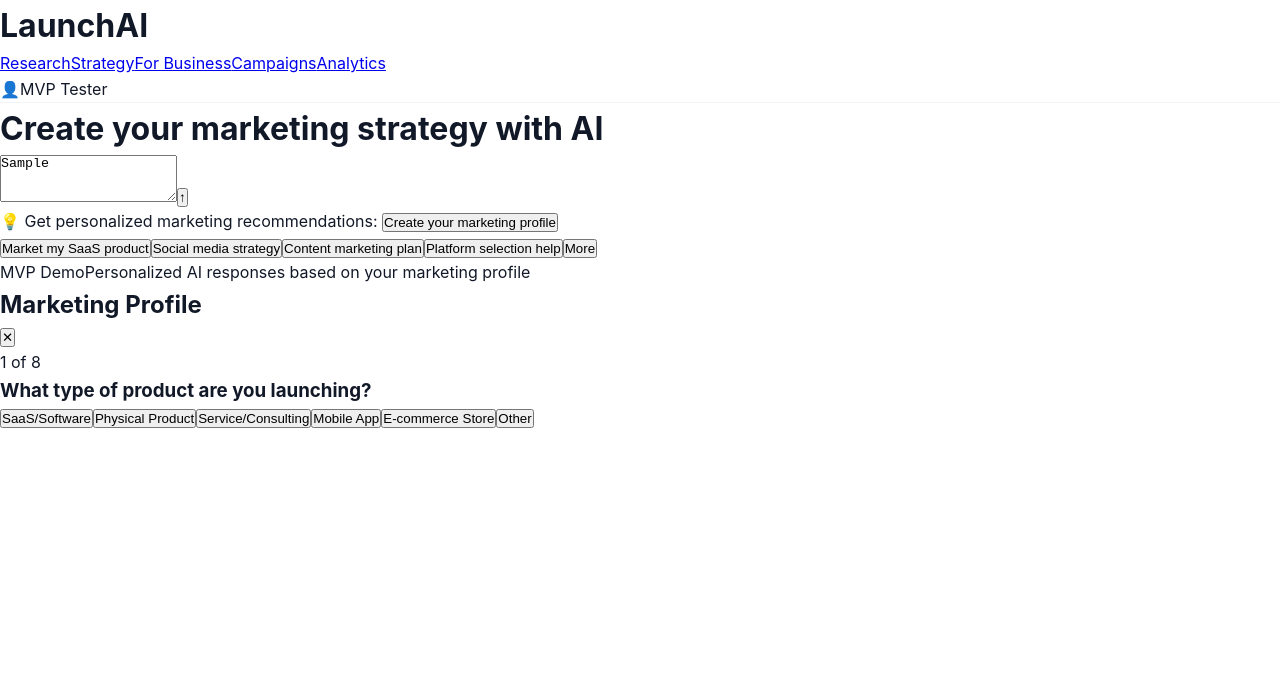
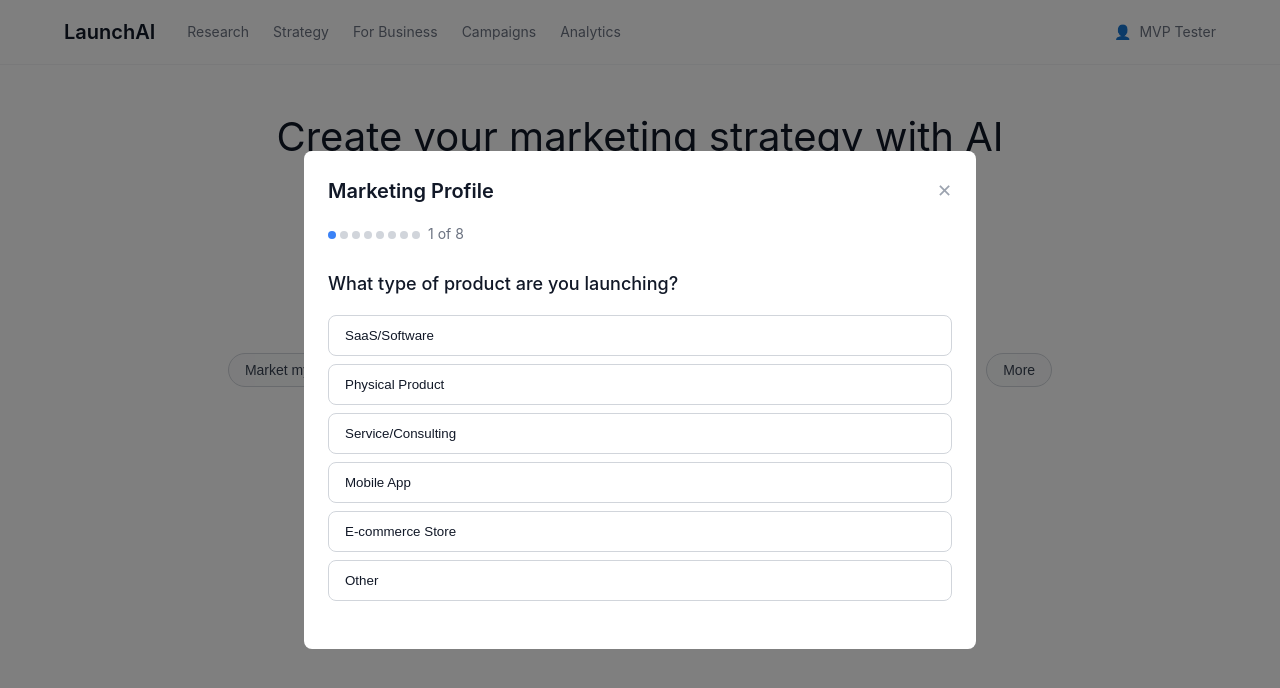
Before and after one commit to ProMarketnet/launchai, a Next.js app: page / in a window 1280 px wide. Both pictures are taken after typing "Sample" into the empty fields and a click on the button "Create your marketing profile". Shown: the top 688 px of the page. Built offline with nearby package versions, Linux system fonts and the light colour scheme.

Commit message:
Update index.tsx

```diff
--- a/pages/index.tsx
+++ b/pages/index.tsx
@@ -169,87 +169,85 @@ export default function LaunchAI() {
   } : null
 
   return (
-    <div className="min-h-screen bg-white">
+    <div style={{ minHeight: '100vh', backgroundColor: '#ffffff' }}>
       {/* Header */}
-      <header className="border-b border-gray-100">
-        <div className="max-w-6xl mx-auto px-6 py-4 flex items-center justify-between">
-          <div className="flex items-center space-x-8">
-            <h1 className="text-xl font-semibold text-gray-900">LaunchAI</h1>
-            <nav className="hidden md:flex items-center space-x-6 text-sm text-gray-600">
-              <a href="#" className="hover:text-gray-900">Research</a>
-              <a href="#" className="hover:text-gray-900">Strategy</a>
-              <a href="#" className="hover:text-gray-900">For Business</a>
-              <a href="#" className="hover:text-gray-900">Campaigns</a>
-              <a href="#" className="hover:text-gray-900">Analytics</a>
+      <header>
+        <div className="header-container">
+          <div className="header-left">
+            <h1 className="logo">LaunchAI</h1>
+            <nav className="nav">
+              <a href="#" className="nav-link">Research</a>
+              <a href="#" className="nav-link">Strategy</a>
+              <a href="#" className="nav-link">For Business</a>
+              <a href="#" className="nav-link">Campaigns</a>
+              <a href="#" className="nav-link">Analytics</a>
             </nav>
           </div>
 
-          <div className="flex items-center space-x-4">
-            <div className="flex items-center space-x-2">
-              <span className="text-sm">👤</span>
-              <span className="text-sm text-gray-600">MVP Tester</span>
+          <div className="header-right">
+            <div className="user-info">
+              <span>👤</span>
+              <span>MVP Tester</span>
             </div>
           </div>
         </div>
       </header>
 
-      <div className="max-w-4xl mx-auto">
-        <div className="px-6 py-12">
+      <div className="main-container">
+        <div className="content-wrapper">
           {!showConversation ? (
             // Initial Homepage
-            <div className="text-center">
-              <h1 className="text-4xl font-normal text-gray-900 mb-8">Create your marketing strategy with AI</h1>
+            <div className="homepage">
+              <h1 className="main-title">Create your marketing strategy with AI</h1>
 
-              <div className="max-w-2xl mx-auto mb-8">
-                <div className="relative">
+              <div className="input-section">
+                <div className="input-container">
                   <textarea
                     value={inputValue}
                     onChange={(e) => setInputValue(e.target.value)}
                     onKeyPress={handleKeyPress}
                     placeholder="Help me market my new SaaS product on social media"
-                    className="w-full border border-gray-200 rounded-lg px-4 py-3 pr-12 text-gray-900 placeholder-gray-400 resize-none focus:outline-none focus:ring-2 focus:ring-gray-200 focus:border-transparent"
+                    className="main-textarea"
                     rows={3}
                   />
                   <button
                     onClick={handleSend}
                     disabled={!inputValue.trim()}
-                    className="absolute right-3 bottom-3 w-8 h-8 bg-gray-100 hover:bg-gray-200 rounded-md flex items-center justify-center disabled:opacity-50 disabled:cursor-not-allowed transition-colors"
+                    className="send-button"
                   >
-                    <span className="text-gray-600">↑</span>
+                    <span>↑</span>
                   </button>
                 </div>
 
-                <div className="mt-3 text-center">
-                  <p className="text-sm text-gray-500">
+                <div className="profile-prompt">
                   💡 {profileComplete ? 'Profile complete! Getting personalized recommendations' : 'Get personalized marketing recommendations:'} {' '}
                   <button
                     onClick={handleStartProfile}
-                      className="text-blue-600 hover:text-blue-800 underline"
+                    className="profile-link"
                   >
                     {profileComplete ? 'Update profile' : 'Create your marketing profile'}
                   </button>
-                  </p>
                 </div>
               </div>
 
-              <div className="flex flex-wrap justify-center gap-3 mb-12">
+              <div className="suggestions">
                 {suggestions.map((suggestion, index) => (
                   <button
                     key={index}
                     onClick={() => setInputValue(suggestion)}
-                    className="px-4 py-2 bg-gray-50 hover:bg-gray-100 text-gray-700 text-sm rounded-full border border-gray-200 transition-colors"
+                    className="suggestion-btn"
                   >
                     {suggestion}
                   </button>
                 ))}
               </div>
 
-              <div className="bg-gray-50 rounded-lg p-4 max-w-2xl mx-auto">
-                <div className="flex items-center justify-between">
-                  <div className="flex items-center space-x-2">
-                    <div className="w-2 h-2 bg-green-500 rounded-full"></div>
-                    <span className="text-sm font-medium text-gray-900">MVP Demo</span>
-                    <span className="text-sm text-gray-600">
+              <div className="info-banner">
+                <div className="banner-content">
+                  <div className="banner-left">
+                    <div className="status-dot"></div>
+                    <span className="banner-title">MVP Demo</span>
+                    <span className="banner-text">
                       Personalized AI responses based on your marketing profile
                     </span>
                   </div>
@@ -257,101 +255,31 @@ export default function LaunchAI() {
               </div>
             </div>
           ) : (
-            // Chat Interface
-            <div className="max-w-3xl mx-auto">
-              {/* Strategy Insights */}
-              {profileComplete && insights && (
-                <div className="mb-8 p-6 bg-gray-50 rounded-lg border border-gray-200">
-                  <h2 className="text-lg font-medium text-gray-900 mb-4">Your Personalized Marketing Strategy</h2>
-
-                  <div className="grid md:grid-cols-3 gap-4 mb-4">
-                    <div className="bg-white rounded-lg p-4 border border-blue-200">
-                      <div className="flex items-center space-x-2 mb-2">
-                        <div className="w-6 h-6 bg-blue-500 rounded-full flex items-center justify-center">
-                          <span className="text-xs text-white">📅</span>
-                        </div>
-                        <h3 className="font-medium text-sm text-gray-900">Optimal Timing</h3>
-                      </div>
-                      <p className="text-xs text-gray-700 mb-1">{insights.timing}</p>
-                      <p className="text-xs text-gray-500">{insights.source}</p>
-                    </div>
-
-                    <div className="bg-white rounded-lg p-4 border border-green-200">
-                      <div className="flex items-center space-x-2 mb-2">
-                        <div className="w-6 h-6 bg-green-500 rounded-full flex items-center justify-center">
-                          <span className="text-xs text-white">🎯</span>
-                        </div>
-                        <h3 className="font-medium text-sm text-gray-900">Platform Mix</h3>
-                      </div>
-                      <p className="text-xs text-gray-700 mb-1">{insights.platforms}</p>
-                      <p className="text-xs text-gray-500">For {profileData.audience?.toLowerCase()}</p>
-                    </div>
-
-                    <div className="bg-white rounded-lg p-4 border border-purple-200">
-                      <div className="flex items-center space-x-2 mb-2">
-                        <div className="w-6 h-6 bg-purple-500 rounded-full flex items-center justify-center">
-                          <span className="text-xs text-white">📝</span>
-                        </div>
-                        <h3 className="font-medium text-sm text-gray-900">Content Strategy</h3>
-                      </div>
-                      <p className="text-xs text-gray-700 mb-1">{insights.content}</p>
-                      <p className="text-xs text-gray-500">Tailored to your goals</p>
-                    </div>
-                  </div>
-
-                  <div className="flex space-x-3 justify-center">
-                    <button
-                      onClick={() => alert('Email strategy feature coming soon!')}
-                      className="px-4 py-2 bg-white border border-gray-300 rounded-md text-sm text-gray-700 hover:bg-gray-50 transition-colors"
-                    >
-                      📧 Email Strategy
-                    </button>
-                    <button
-                      onClick={() => alert('PDF download feature coming soon!')}
-                      className="px-4 py-2 bg-white border border-gray-300 rounded-md text-sm text-gray-700 hover:bg-gray-50 transition-colors"
-                    >
-                      📄 Download Strategy
-                    </button>
-                    <button
-                      onClick={() => alert('Launch mode feature coming soon!')}
-                      className="px-4 py-2 bg-black text-white rounded-md text-sm hover:bg-gray-800 transition-colors"
-                    >
-                      🚀 Launch Mode
-                    </button>
-                  </div>
-                </div>
-              )}
-
-              {/* Profile prompt */}
-              {!profileComplete && (
-                <div className="mb-6 text-center">
-                  <div className="bg-blue-50 border border-blue-200 rounded-lg p-4">
-                    <p className="text-sm text-blue-700 mb-2">
-                      💡 Complete your profile to get personalized marketing recommendations
+            // Chat Interface - Simple for now
+            <div className="chat-container">
+              <div className="messages">
+                {messages.map((message) => (
+                  <div key={message.id} style={{
+                    display: 'flex',
+                    justifyContent: message.type === 'user' ? 'flex-end' : 'flex-start',
+                    marginBottom: '1.5rem'
+                  }}>
+                    <div style={{
+                      maxWidth: '42rem',
+                      borderRadius: '0.5rem',
+                      padding: '0.75rem 1rem',
+                      backgroundColor: message.type === 'user' ? '#111827' : '#f9fafb',
+                      color: message.type === 'user' ? 'white' : '#111827',
+                      border: message.type === 'ai' ? '1px solid #d1d5db' : 'none'
+                    }}>
+                      <p style={{ fontSize: '0.875rem', whiteSpace: 'pre-wrap' }}>
+                        {message.content}
                       </p>
-                    <button
-                      onClick={handleStartProfile}
-                      className="px-4 py-2 bg-blue-600 text-white rounded-md text-sm hover:bg-blue-700 transition-colors"
-                    >
-                      Create Marketing Profile
-                    </button>
-                  </div>
-                </div>
-              )}
-
-              {/* Messages */}
-              <div className="space-y-6 mb-6">
-                {messages.map((message) => (
-                  <div key={message.id} className={`flex ${message.type === 'user' ? 'justify-end' : 'justify-start'}`}>
-                    <div className={`max-w-2xl rounded-lg px-4 py-3 ${
-                      message.type === 'user'
-                        ? 'bg-gray-900 text-white'
-                        : 'bg-gray-50 text-gray-900 border border-gray-200'
-                    }`}>
-                      <p className="text-sm whitespace-pre-wrap">{message.content}</p>
-                      <p className={`text-xs mt-2 ${
-                        message.type === 'user' ? 'text-gray-300' : 'text-gray-500'
-                      }`}>
+                      <p style={{
+                        fontSize: '0.75rem',
+                        marginTop: '0.5rem',
+                        color: message.type === 'user' ? '#d1d5db' : '#6b7280'
+                      }}>
                         {message.timestamp.toLocaleTimeString()}
                       </p>
                     </div>
@@ -359,12 +287,37 @@ export default function LaunchAI() {
                 ))}
 
                 {isTyping && (
-                  <div className="flex justify-start">
-                    <div className="bg-gray-50 border border-gray-200 rounded-lg px-4 py-3">
-                      <div className="flex space-x-1">
-                        <div className="w-2 h-2 bg-gray-400 rounded-full animate-bounce"></div>
-                        <div className="w-2 h-2 bg-gray-400 rounded-full animate-bounce" style={{ animationDelay: '0.1s' }}></div>
-                        <div className="w-2 h-2 bg-gray-400 rounded-full animate-bounce" style={{ animationDelay: '0.2s' }}></div>
+                  <div style={{ display: 'flex', justifyContent: 'flex-start', marginBottom: '1.5rem' }}>
+                    <div style={{
+                      backgroundColor: '#f9fafb',
+                      border: '1px solid #d1d5db',
+                      borderRadius: '0.5rem',
+                      padding: '0.75rem 1rem'
+                    }}>
+                      <div style={{ display: 'flex', gap: '0.25rem' }}>
+                        <div style={{
+                          width: '0.5rem',
+                          height: '0.5rem',
+                          backgroundColor: '#9ca3af',
+                          borderRadius: '50%',
+                          animation: 'bounce 1.4s infinite ease-in-out both'
+                        }}></div>
+                        <div style={{
+                          width: '0.5rem',
+                          height: '0.5rem',
+                          backgroundColor: '#9ca3af',
+                          borderRadius: '50%',
+                          animation: 'bounce 1.4s infinite ease-in-out both',
+                          animationDelay: '-0.16s'
+                        }}></div>
+                        <div style={{
+                          width: '0.5rem',
+                          height: '0.5rem',
+                          backgroundColor: '#9ca3af',
+                          borderRadius: '50%',
+                          animation: 'bounce 1.4s infinite ease-in-out both',
+                          animationDelay: '-0.32s'
+                        }}></div>
                       </div>
                     </div>
                   </div>
@@ -372,21 +325,21 @@ export default function LaunchAI() {
               </div>
 
               {/* Input */}
-              <div className="relative">
+              <div className="input-container">
                 <textarea
                   value={inputValue}
                   onChange={(e) => setInputValue(e.target.value)}
                   onKeyPress={handleKeyPress}
                   placeholder="Ask about your marketing strategy..."
-                  className="w-full border border-gray-200 rounded-lg px-4 py-3 pr-12 text-gray-900 placeholder-gray-400 resize-none focus:outline-none focus:ring-2 focus:ring-gray-200 focus:border-transparent"
+                  className="main-textarea"
                   rows={3}
                 />
                 <button
                   onClick={handleSend}
                   disabled={!inputValue.trim()}
-                  className="absolute right-3 bottom-3 w-8 h-8 bg-gray-100 hover:bg-gray-200 rounded-md flex items-center justify-center disabled:opacity-50 disabled:cursor-not-allowed transition-colors"
+                  className="send-button"
                 >
-                  <span className="text-gray-600">↑</span>
+                  <span>↑</span>
                 </button>
               </div>
             </div>
@@ -396,48 +349,117 @@ export default function LaunchAI() {
 
       {/* Profile Modal */}
       {showProfileModal && (
-        <div className="fixed inset-0 bg-black bg-opacity-50 flex items-center justify-center p-4 z-50">
-          <div className="bg-white rounded-lg max-w-2xl w-full max-h-[90vh] overflow-y-auto">
-            <div className="p-6">
-              <div className="flex items-center justify-between mb-4">
-                <h2 className="text-xl font-semibold text-gray-900">Marketing Profile</h2>
+        <div style={{
+          position: 'fixed',
+          inset: 0,
+          backgroundColor: 'rgba(0, 0, 0, 0.5)',
+          display: 'flex',
+          alignItems: 'center',
+          justifyContent: 'center',
+          padding: '1rem',
+          zIndex: 50
+        }}>
+          <div style={{
+            backgroundColor: 'white',
+            borderRadius: '0.5rem',
+            maxWidth: '42rem',
+            width: '100%',
+            maxHeight: '90vh',
+            overflowY: 'auto'
+          }}>
+            <div style={{ padding: '1.5rem' }}>
+              <div style={{
+                display: 'flex',
+                alignItems: 'center',
+                justifyContent: 'space-between',
+                marginBottom: '1rem'
+              }}>
+                <h2 style={{
+                  fontSize: '1.25rem',
+                  fontWeight: 600,
+                  color: '#111827'
+                }}>Marketing Profile</h2>
                 <button
                   onClick={() => setShowProfileModal(false)}
-                  className="text-gray-400 hover:text-gray-600"
+                  style={{
+                    color: '#9ca3af',
+                    background: 'none',
+                    border: 'none',
+                    fontSize: '1.125rem',
+                    cursor: 'pointer'
+                  }}
                 >
-                  <span className="text-lg">✕</span>
+                  ✕
                 </button>
               </div>
 
-              <div className="mb-6">
-                <div className="flex items-center space-x-2 mb-2">
-                  <div className="flex space-x-1">
+              <div style={{ marginBottom: '1.5rem' }}>
+                <div style={{
+                  display: 'flex',
+                  alignItems: 'center',
+                  gap: '0.5rem',
+                  marginBottom: '0.5rem'
+                }}>
+                  <div style={{ display: 'flex', gap: '0.25rem' }}>
                     {questions.map((_, index) => (
                       <div
                         key={index}
-                        className={`w-2 h-2 rounded-full ${
-                          index <= currentQuestion ? 'bg-blue-500' : 'bg-gray-200'
-                        }`}
+                        style={{
+                          width: '0.5rem',
+                          height: '0.5rem',
+                          borderRadius: '50%',
+                          backgroundColor: index <= currentQuestion ? '#3b82f6' : '#d1d5db'
+                        }}
                       />
                     ))}
                   </div>
-                  <span className="text-sm text-gray-500">
+                  <span style={{
+                    fontSize: '0.875rem',
+                    color: '#6b7280'
+                  }}>
                     {currentQuestion + 1} of {questions.length}
                   </span>
                 </div>
               </div>
 
-              <div className="mb-6">
-                <h3 className="text-lg font-medium text-gray-900 mb-4">
+              <div style={{ marginBottom: '1.5rem' }}>
+                <h3 style={{
+                  fontSize: '1.125rem',
+                  fontWeight: 500,
+                  color: '#111827',
+                  marginBottom: '1rem'
+                }}>
                   {questions[currentQuestion].question}
                 </h3>
 
-                <div className="space-y-2">
+                <div style={{
+                  display: 'flex',
+                  flexDirection: 'column',
+                  gap: '0.5rem'
+                }}>
                   {questions[currentQuestion].options.map((option, index) => (
                     <button
                       key={index}
                       onClick={() => handleQuestionAnswer(option)}
-                      className="w-full text-left px-4 py-3 border border-gray-200 rounded-lg hover:bg-gray-50 hover:border-gray-300 transition-colors"
+                      style={{
+                        width: '100%',
+                        textAlign: 'left',
+                        padding: '0.75rem 1rem',
+                        border: '1px solid #d1d5db',
+                        borderRadius: '0.5rem',
+                        backgroundColor: 'white',
+                        color: '#111827',
+                        cursor: 'pointer',
+                        transition: 'all 0.2s'
+                      }}
+                      onMouseOver={(e) => {
+                        e.currentTarget.style.backgroundColor = '#f9fafb'
+                        e.currentTarget.style.borderColor = '#9ca3af'
+                      }}
+                      onMouseOut={(e) => {
+                        e.currentTarget.style.backgroundColor = 'white'
+                        e.currentTarget.style.borderColor = '#d1d5db'
+                      }}
                     >
                       {option}
                     </button>
```
Lines whose indentation alone changed are shown as unchanged.
